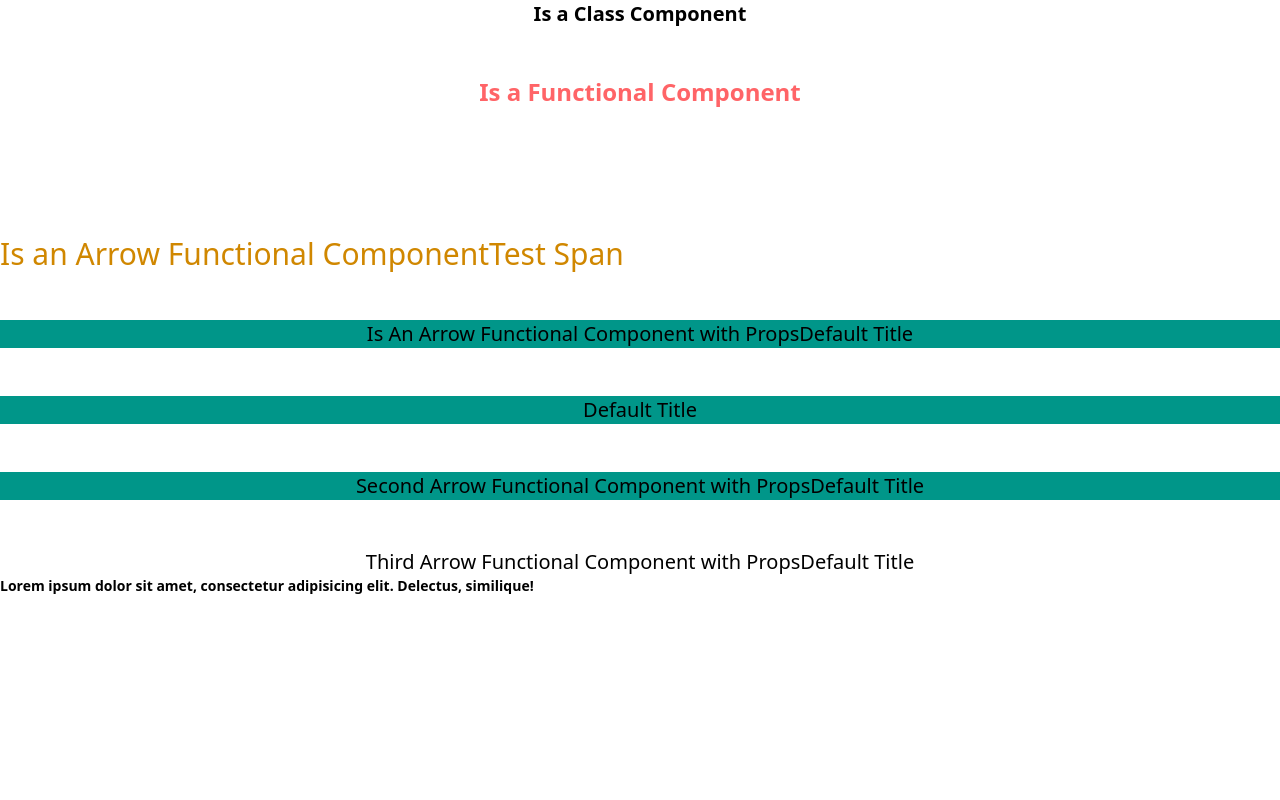
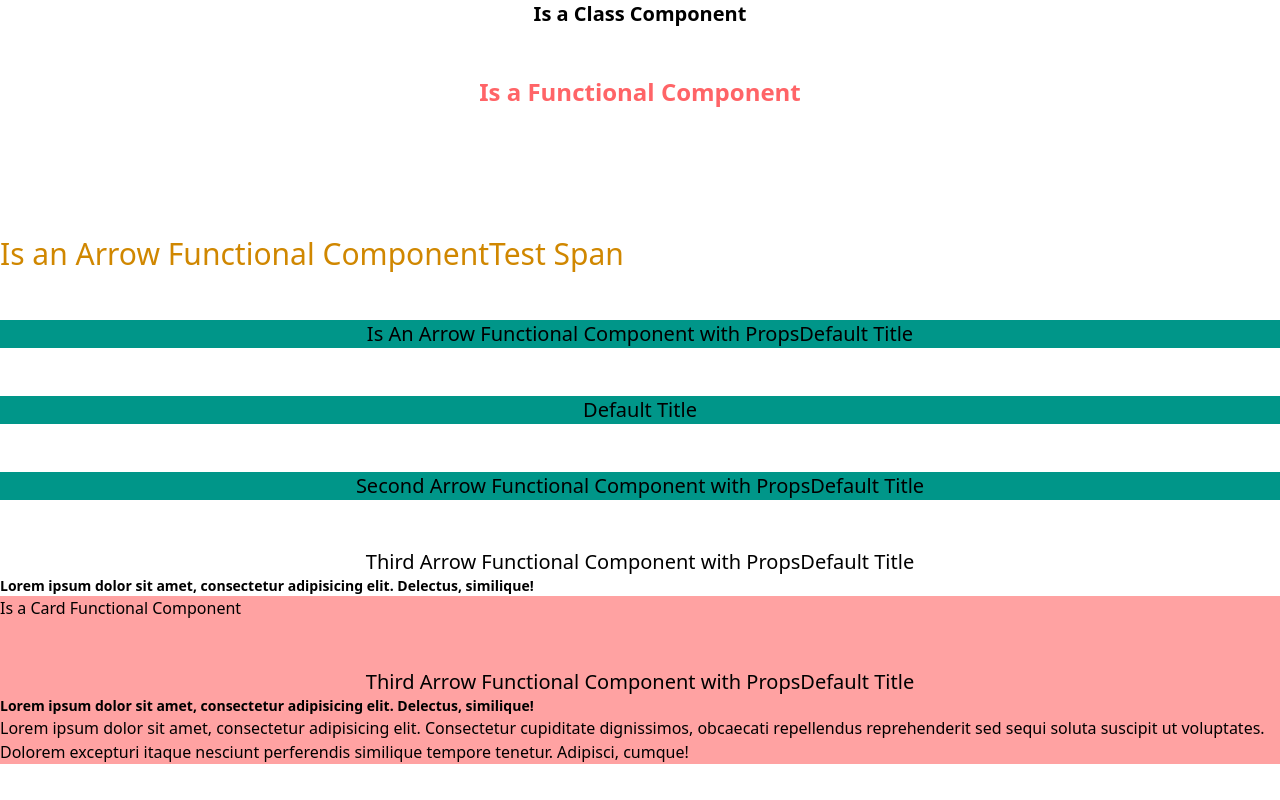
Before and after one commit to konstantinoslisgaras/cf8-react-intro, a React app: page / in a window 1280 px wide. Built offline with nearby package versions, Linux system fonts and the light colour scheme; the HTML template or start-up script is replaced by a standard one.

Commit message:
feat: new components

```diff
--- a/src/App.tsx
+++ b/src/App.tsx
@@ -5,6 +5,7 @@ import FunctionalComponent from "./components/FunctionalComponent.tsx";
 import ArrowFunctionalComponent from "./components/ArrowFunctionalComponent.tsx";
 import ArrowFunctionalComponentWithProps from "./components/ArrowFunctionalComponentWithProps.tsx";
 import ArrowFunctionalComponentWithPropsType from "./components/ArrowFunctionalComponentWithPropsType.tsx";
+import Card from "./components/Card.tsx";
 
 function App() {
 
@@ -20,6 +21,12 @@ function App() {
         <ArrowFunctionalComponentWithPropsType
             title="Third Arrow Functional Component with Props"
             description="Lorem ipsum dolor sit amet, consectetur adipisicing elit. Delectus, similique!"/>
+        <Card title="Is a Card Functional Component">
+            <ArrowFunctionalComponentWithPropsType
+            title="Third Arrow Functional Component with Props"
+            description="Lorem ipsum dolor sit amet, consectetur adipisicing elit. Delectus, similique!"
+            />
+        </Card>
     </>
   )
 }
--- a/src/components/Card.tsx
+++ b/src/components/Card.tsx
@@ -0,0 +1,23 @@
+import * as React from "react";
+
+type CardProps = {
+    title: string;
+    children: React.ReactNode;
+}
+
+const Card =({title, children}: CardProps) => {
+    return (
+        <>
+            <div className="card bg-red-300">
+                <h2>{title}</h2>
+                {children}
+                <p><span>Lorem ipsum dolor sit amet, consectetur adipisicing elit.
+                    Consectetur cupiditate dignissimos, obcaecati repellendus
+                    reprehenderit sed sequi soluta suscipit ut voluptates.
+                    Dolorem excepturi itaque nesciunt perferendis similique tempore tenetur. Adipisci, cumque!</span></p>
+            </div>
+        </>
+    )
+}
+
+export default Card;
--- a/src/index.css
+++ b/src/index.css
@@ -1 +1,7 @@
 @import "tailwindcss";
+
+@theme{
+    --color-cf-dark-red: #6a2827;
+    --color-cf-gray: #606060;
+    --color-cf-dark-gray: #303030;
+}
```
Also changed, not shown: src/components/Layout.tsx (added).
